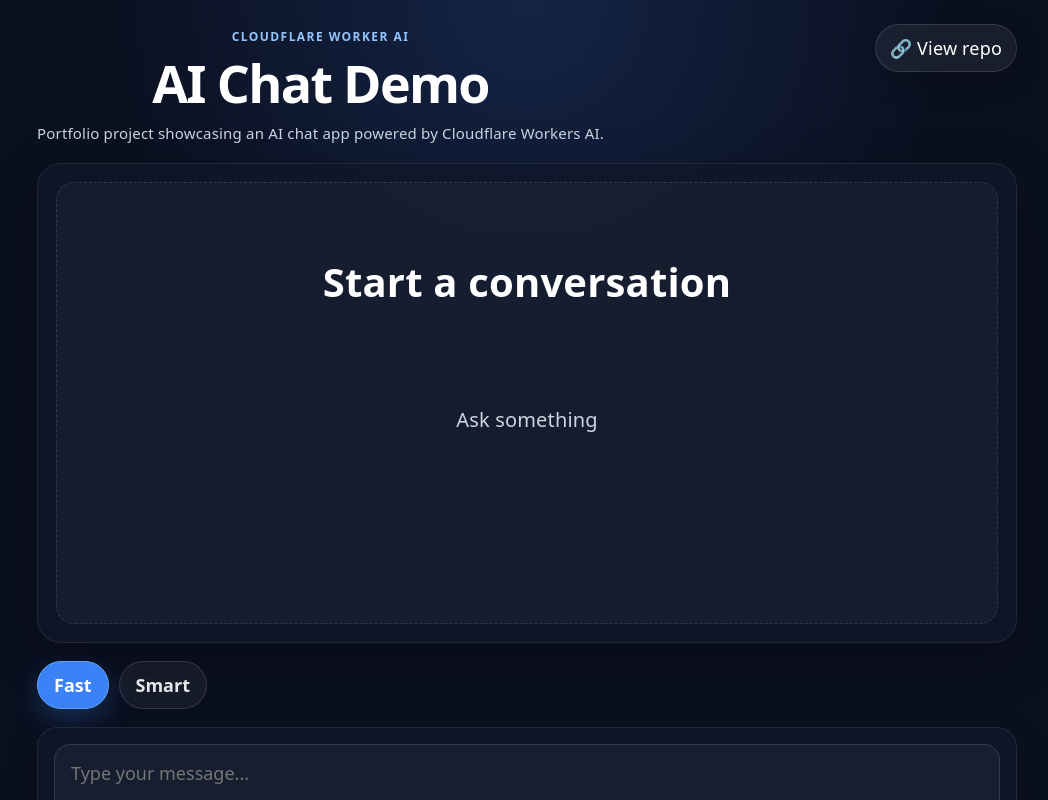
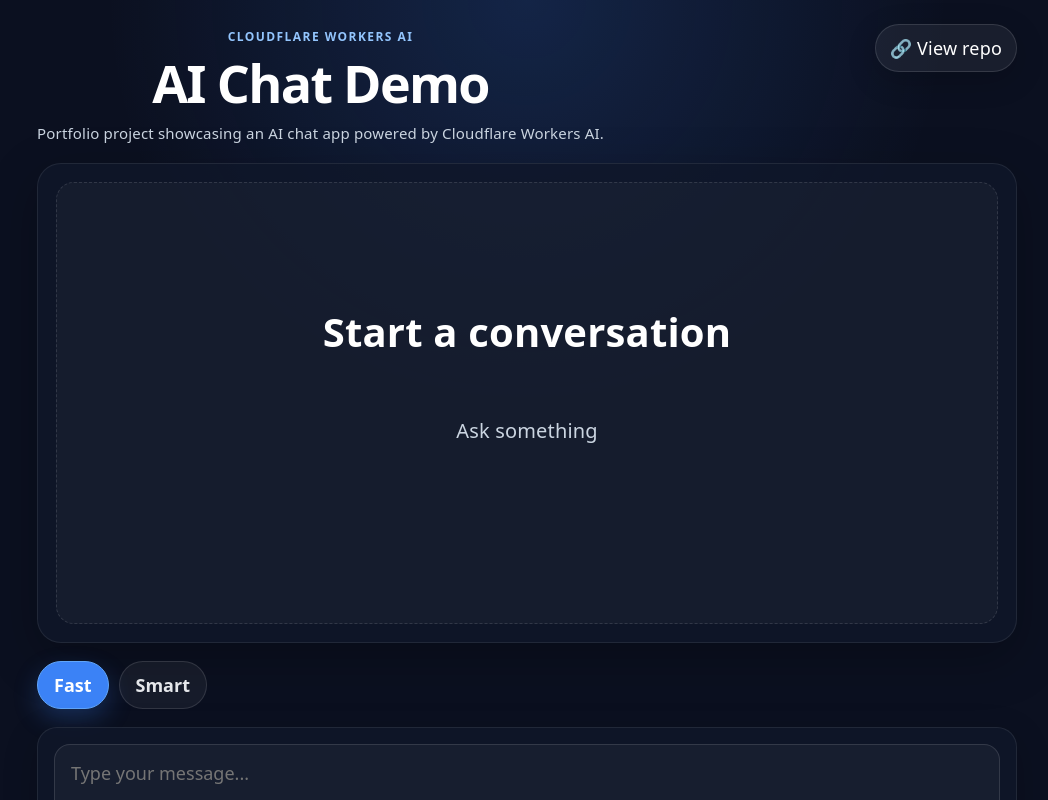
Before and after one commit to Hmm-09876/cloudflare-workers-ai-chat, a React (Vite) app: page / in a window 1280 px wide. Shown: the top 800 px of the page, without its empty margins (113-1161 px from the left). Built offline with nearby package versions, Linux system fonts and the light colour scheme.

Commit message:
0.1.0 cleaned repo

```diff
--- a/src/components/ChatUI.jsx
+++ b/src/components/ChatUI.jsx
@@ -37,7 +37,7 @@
       <section style={styles.shell}>
         <div style={styles.topBar}>
           <div>
-            <p style={styles.kicker}>Cloudflare Worker AI</p>
+            <p style={styles.kicker}>Cloudflare Workers AI</p>
             <h1 style={styles.title}>AI Chat Demo</h1>
             <p style={styles.subtitle}>
               Portfolio project showcasing an AI chat app powered by Cloudflare Workers AI.
--- a/src/components/chat/Composer.jsx
+++ b/src/components/chat/Composer.jsx
@@ -1,5 +1,5 @@
 import { styles } from "./styles"
-import { useRef } from "react";
+// import { useRef } from "react";
 
 export default function Composer({
     // messages,
@@ -49,7 +49,7 @@
                     //         }, 0);
                     //     }
                     // }}
-                    onKeyDown={(handleKeyDown)}
+                    onKeyDown={handleKeyDown}
                     placeholder="Type your message..."
                     rows={4}
                     disabled={false}
--- a/src/components/chat/styles.ts
+++ b/src/components/chat/styles.ts
@@ -7,14 +7,14 @@
     color: "#e5e7eb",
     display: "flex",
     flexDirection: "column",
-    overflowX: "auto",
+    // overflowX: "auto",
   },
 
   shell: {
     flex: 1,
     minHeight: 0,
-    width: "980px",
-    maxWidth: "100%",
+    width: "100%",
+    maxWidth: "980px",
     margin: "0 auto",
     display: "flex",
     flexDirection: "column",
@@ -87,7 +87,7 @@
     border: "1px solid rgba(255, 255, 255, 0.12)",
     background: "rgba(255, 255, 255, 0.05)",
     color: "#e5e7eb",
-    cursor: "center",
+    cursor: "pointer",
     fontWeight: 600,
   },
 
@@ -119,8 +119,7 @@
     display: "flex",
     flexDirection: "column",
     gap: "12px",
-    maxHeight: "480px",
-    overFlowY: "auto",
+    // maxHeight: "480px",
     paddingRight: "4px",
     alignItems: "flex-start",
   },
@@ -140,6 +139,7 @@
   },
 
   emptyTitle: {
+    lineHeight: 1.2,
     margin: "0 0 8px",
     fontSize: "40px",
     fontWeight: 700,
@@ -147,7 +147,7 @@
   },
 
   emptyText: {
-    margin: 100,
+    margin: 50,
     fontSize: "20px",
     lineHeight: 1.7,
     color: "#cbd5e1",
@@ -160,7 +160,7 @@
     padding: "14px 16px",
     borderRadius: "18px",
     border: "1px solid rgba(255, 255, 255, 0.08)",
-    width: "fit-content",
+    // width: "fit-content",
     maxWidth: "70%",
   },
 
@@ -171,7 +171,6 @@
   },
 
   assistantBubble: {
-    alignSelf: "flex-start",
     background: "rgba(255, 255, 255, 0.05)",
   },
 
--- a/src/hooks/useChat.js
+++ b/src/hooks/useChat.js
@@ -1,4 +1,4 @@
-import { useState, useRef, useEffect } from "react";
+import { useState, useRef } from "react";
 
 const MAX_INPUT_LENGTH = 150;
 
@@ -77,10 +77,10 @@
 
 
 
-  useEffect(() => {
-    const box = chatBoxRef.current;
-    if (box) box.scrollTop = box.scrollHeight;
-  }, [messages]);
+  // useEffect(() => {
+  //   const box = chatBoxRef.current;
+  //   if (box) box.scrollTop = box.scrollHeight;
+  // }, [messages]);
 
   return {
     messages,
```
